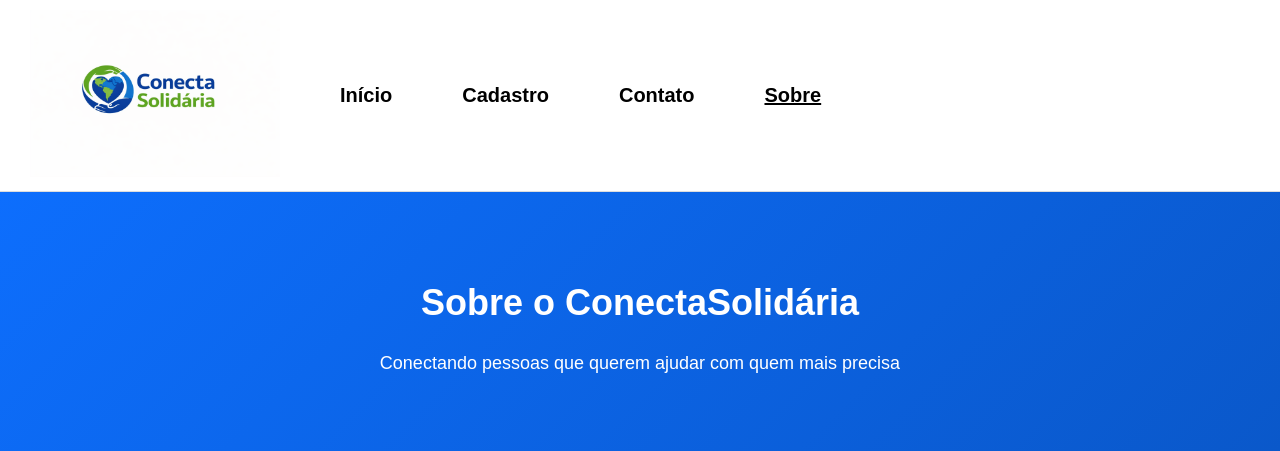
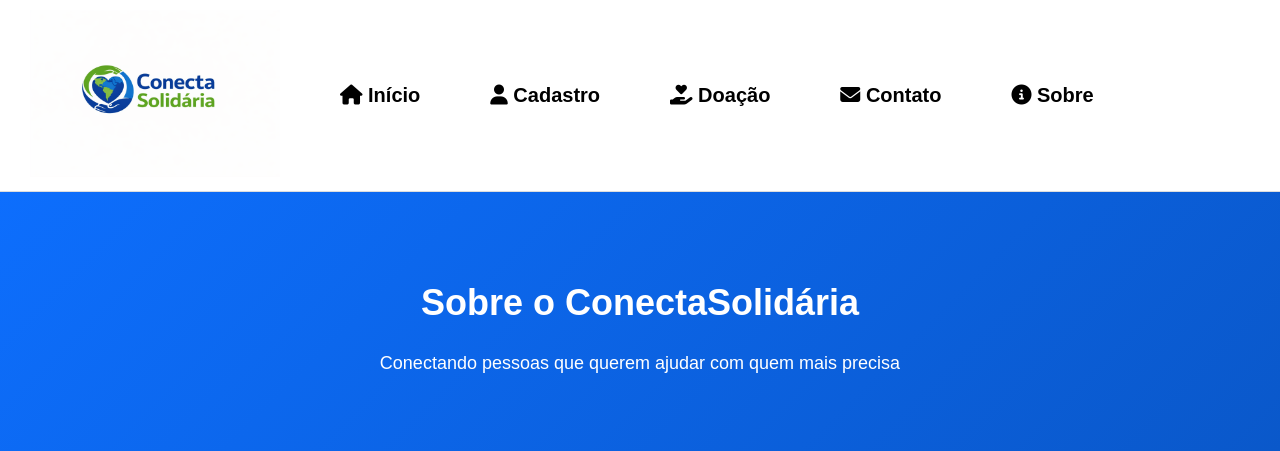
Before and after one commit to felipe-rodrigues-mendes/Sitema-de-Calamidades-Publicas-ConectaSolid-ria-, a PHP site: page /sobre.php in a window 1280 px wide. Shown: the top 451 px of the page. Run offline with PHP 8.4, Linux system fonts and the light colour scheme.

Commit message:
Update sobre.php

```diff
--- a/sobre.php
+++ b/sobre.php
@@ -78,10 +78,11 @@
 </div>
 
 <nav>
-    <a href="index.php">Início</a>
-    <a href="cadastro.php">Cadastro</a>
-    <a href="contato.php">Contato</a>
-    <a href="sobre.php" class="active">Sobre</a>
+    <a href="index.php"><i class="fas fa-home"></i> Início</a>
+    <a href="cadastro.php"><i class="fa fa-user"></i> Cadastro</a>
+     <a href="doação"><i class="fas fa-hand-holding-heart"></i> Doação</a>
+    <a href="contato.php"><i class="fas fa-envelope"></i> Contato</a>
+    <a href="sobre.php"><i class="fas fa-info-circle"></i> Sobre</a>
 </nav>
 
 </header>
```
